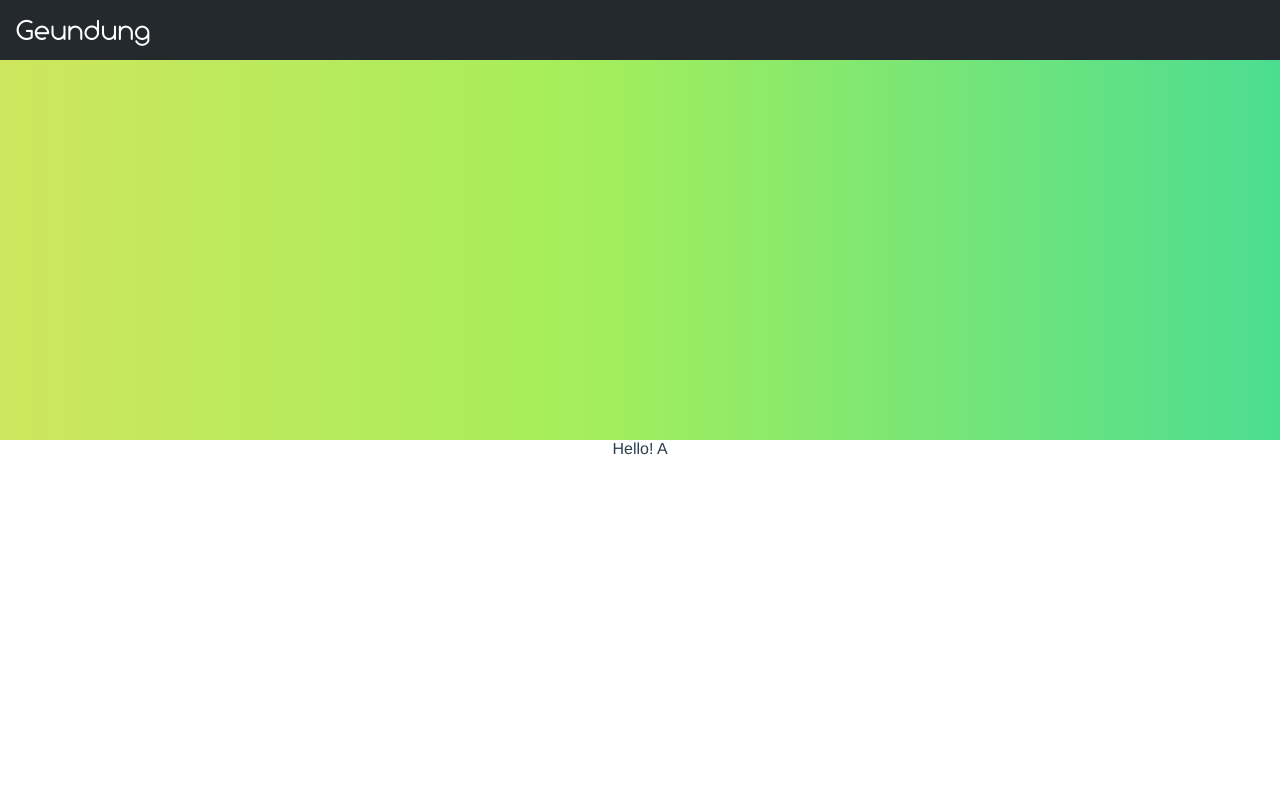
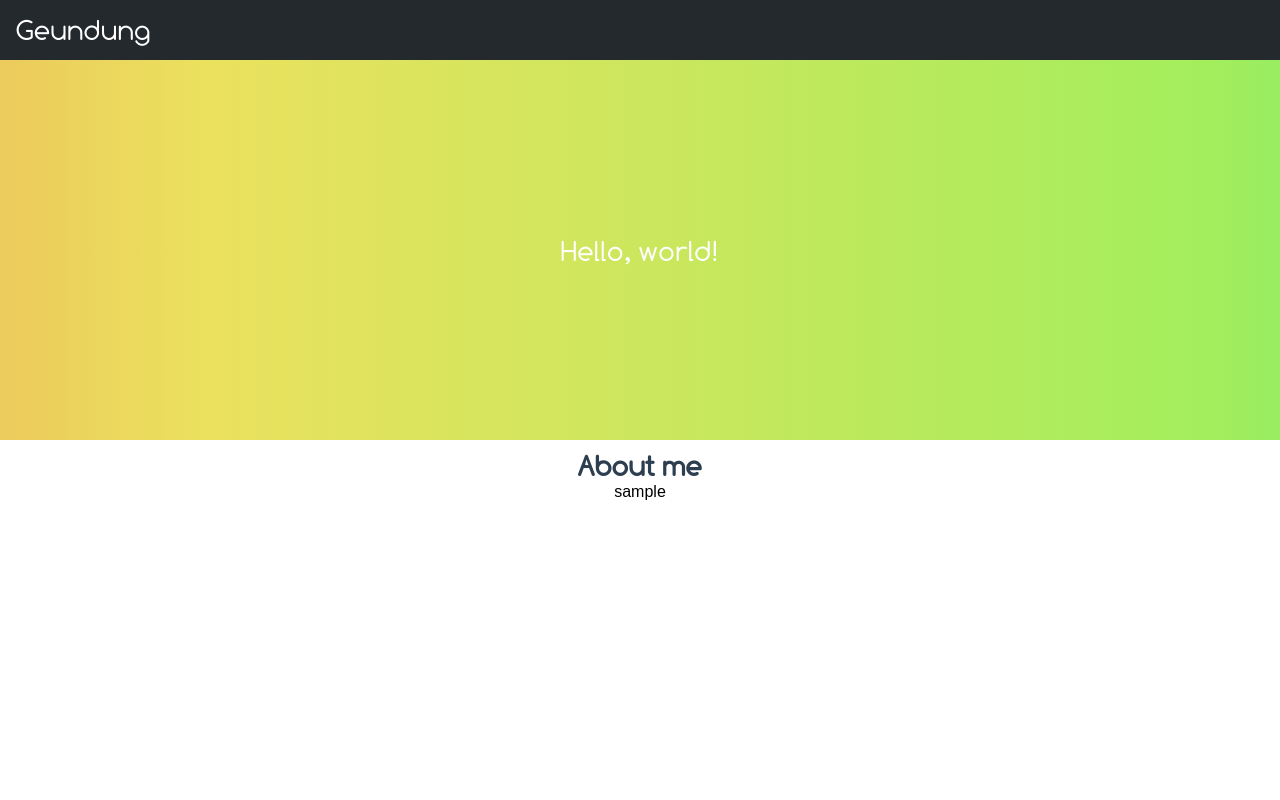
Before and after one commit to leegeunhyeok/geundung.me, a Vue app: page / in a window 1280 px wide. Shown: the top 800 px of the page. Built offline with nearby package versions, Linux system fonts and the light colour scheme.

Commit message:
Add footer and layout fix

```diff
--- a/public/index.html
+++ b/public/index.html
@@ -1,5 +1,5 @@
 <!DOCTYPE html>
-<html lang="en">
+<html lang="kr">
   <head>
     <meta charset="utf-8">
     <meta http-equiv="X-UA-Compatible" content="IE=edge">
--- a/src/App.vue
+++ b/src/App.vue
@@ -2,16 +2,19 @@
   <div id="app">
     <app-header/>
     <router-view/>
+    <app-footer/>
   </div>
 </template>
 
 <script>
 import Header from '@/components/Header.vue'
+import Footer from '@/components/Footer.vue'
 
 export default {
   name: 'app',
   components: {
-    'app-header': Header
+    'app-header': Header,
+    'app-footer': Footer
   }
 }
 </script>
@@ -38,14 +41,13 @@ export default {
 }
 
 #app {
-  font-family: 'Avenir', Helvetica, Arial, sans-serif;
+  font-family: 'Avenir', sans-serif, Tahoma;
   -webkit-font-smoothing: antialiased;
   -moz-osx-font-smoothing: grayscale;
   text-align: center;
-  color: #2c3e50;
 }
 
-html, body, #app, .view {
+html, body, #app {
   height: 100%;
 }
 
--- a/src/assets/styles/common.scss
+++ b/src/assets/styles/common.scss
@@ -1,4 +1,5 @@
 $matte_black: #24292e;
+$font-transition: .3s;
 
 .gradient-area {
   position: fixed;
--- /dev/null
+++ b/src/components/Footer.vue
@@ -0,0 +1,28 @@
+<template>
+  <footer class="footer">
+    Leegeunhyeok
+  </footer>
+</template>
+
+<script>
+export default {
+
+}
+</script>
+
+<style lang="scss">
+@import '@/assets/styles/common.scss';
+
+.footer {
+  position: fixed;
+  bottom: 0;
+  left: 0;
+  font-family: 'NanumSquareRound';
+  background-color: $matte-black;
+  color: #fff;
+  width: 100%;
+  height: 100px;
+  line-height: 100px;
+}
+
+</style>
--- a/src/components/Gradient.vue
+++ b/src/components/Gradient.vue
@@ -1,5 +1,5 @@
 <template>
-  <div class="gradient">aa</div>
+  <div class="gradient"></div>
 </template>
 
 <script>
--- a/src/components/Header.vue
+++ b/src/components/Header.vue
@@ -32,6 +32,7 @@ export default {
     font-family: 'Comfortaa';
     margin-left: 16px;
     float: left;
+    transition: font-size $font-transition;
 
     @media only screen and (min-width: 321px) {
       font-size: 1.4rem;
--- a/src/views/Home.vue
+++ b/src/views/Home.vue
@@ -1,14 +1,23 @@
 <template>
   <div class="home view">
     <div class="gradient-area">
+      <div class="main-title-area">
+        <div class="main-title">Hello, world!</div>
+      </div>
       <gradient/>
     </div>
     <div class="content-wrap">
       <div class="content">
-        Hello! A
+        <div class="about slide-right-left">
+          <div class="content-title">About me</div>
+          sample
+        </div>
       </div>
       <div class="content">
-        Hello! B
+        <div class="projects slide-left-right">
+          <div class="content-title">Projects</div>
+          sample
+        </div>
       </div>
     </div>
   </div>
@@ -21,6 +30,17 @@ export default {
   name: 'home',
   components: {
     Gradient
+  },
+  methods: {
+    scrollHandler () {
+      console.log(window.pageYOffset || document.documentElement.scrollTop)
+    }
+  },
+  mounted () {
+    document.addEventListener('scroll', this.scrollHandler)
+  },
+  beforeDestroy () {
+    document.removeEventListener('scroll', this.scrollHandler)
   }
 }
 </script>
@@ -32,29 +52,137 @@ export default {
   position: relative;
 }
 
+.main-title-area {
+  position: absolute;
+  left: 50%;
+  transform: translate(-50%, 27.5rem);
+  -webkit-transform: translate(-50%, 27.5rem);
+  -moz-transform: translate(-50%, 27.5rem);
+  color: #fff;
+  font-family: 'Comfortaa', 'Avenir', sans-serif, Tahoma;
+  font-size: 1.8rem;
+
+  @media only screen and (min-width: 321px) {
+    top: 10.3125rem;
+  }
+
+  @media only screen and (min-width: 768px) {
+    top: 12.1875rem;
+  }
+
+  @media only screen and (min-width : 1224px) {
+    top: 14.6875rem;
+  }
+
+  animation: slide-up 1s ease forwards;
+  -webkit-animation: slide-up 1s ease forwards;
+  -moz-animation: slide-up 1s ease forwards;
+}
+
+@-webkit-keyframes slide-up {
+  100% {
+    -webkit-transform: translate(-50%, 0);
+  }
+}
+
+@-moz-keyframes slide-up {
+  100% {
+    -moz-transform: translate(-50%, 0);
+  }
+}
+
+@keyframes slide-up {
+  100% {
+    transform: translate(-50%, 0);
+  }
+}
+
 .content-wrap {
   position: absolute;
   width: 100%;
   box-sizing: border-box;
-  padding-top: 60px;
-  z-index: 10;
+  z-index: 5;
+  margin-bottom: 100px;
+  transition: margin-top .3s;
 
   @media only screen and (min-width: 321px) {
-    padding-top: 300px;
+    margin-top: 300px;
   }
 
   @media only screen and (min-width: 768px) {
-    padding-top: 360px;
+    margin-top: 360px;
   }
 
   @media only screen  and (min-width : 1224px) {
-    padding-top: 440px;
+    margin-top: 440px;
   }
 
   .content {
-    height: 500px;
+    padding: 10px;
     background-color: #fff;
-    margin-bottom: 50px;
+    overflow-x: hidden;
+
+    .content-title {
+
+      @media only screen and (min-width: 321px) {
+        font-size: 1.5rem;
+      }
+
+      @media only screen and (min-width: 768px) {
+        font-size: 1.7rem;
+      }
+
+      @media only screen  and (min-width : 1224px) {
+        font-size: 1.8rem;
+      }
+
+      font-weight: bold;
+      font-family: 'Comfortaa', 'Avenir', sans-serif, Tahoma;
+      color: #2c3e50;
+      transition: $font-transition;
+    }
+
+    .about {
+      height: 400px;
+    }
+
+    .projects {
+      height: 400px;
+    }
+  }
+}
+
+.slide-right-left {
+  opacity: 0;
+  -webkit-animation: slide-right-left 1.2s 1s ease forwards;
+  -moz-animation: slide-right-left 1.2s 1s ease forwards;
+  animation: slide-right-left 1.2s 1s ease forwards;
+}
+
+.slide-left-right {
+  opacity: 0;
+  -webkit-animation: slide-left-right 1.2s 1s ease forwards;
+  -moz-animation: slide-left-right 1.2s 1s ease forwards;
+  animation: slide-left-right 1.2s 1s ease forwards;
+}
+
+@keyframes slide-right-left {
+  0% {
+    transform: translateX(100px);
+  }
+  100% {
+    opacity: 1;
+    transform: translateX(0px);
+  }
+}
+
+@keyframes slide-left-right {
+  0% {
+    transform: translateX(-100px);
+  }
+  100% {
+    opacity: 1;
+    transform: translateX(0px);
   }
 }
 </style>
--- /dev/null
+++ b/vue.config.js
@@ -0,0 +1,5 @@
+module.exports= {
+  devServer: {
+    disableHostCheck: true
+  }
+}
```
